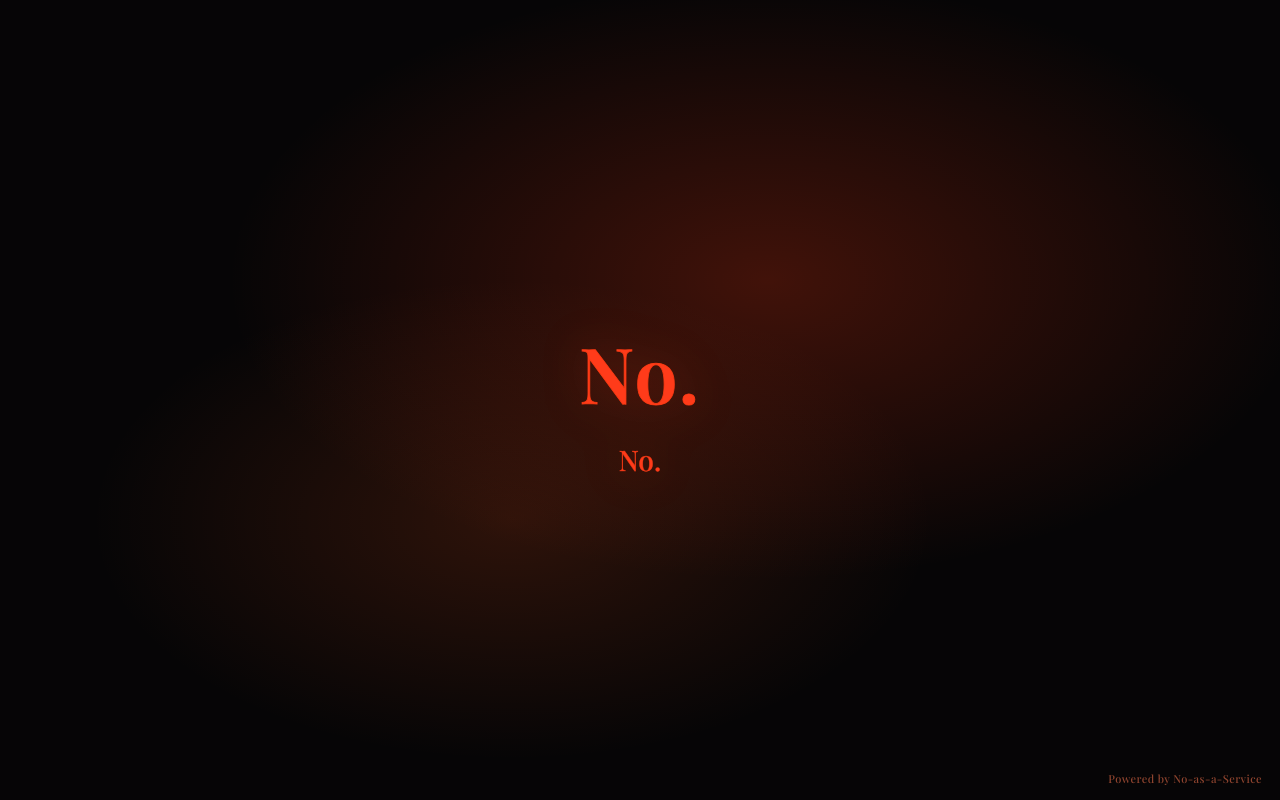
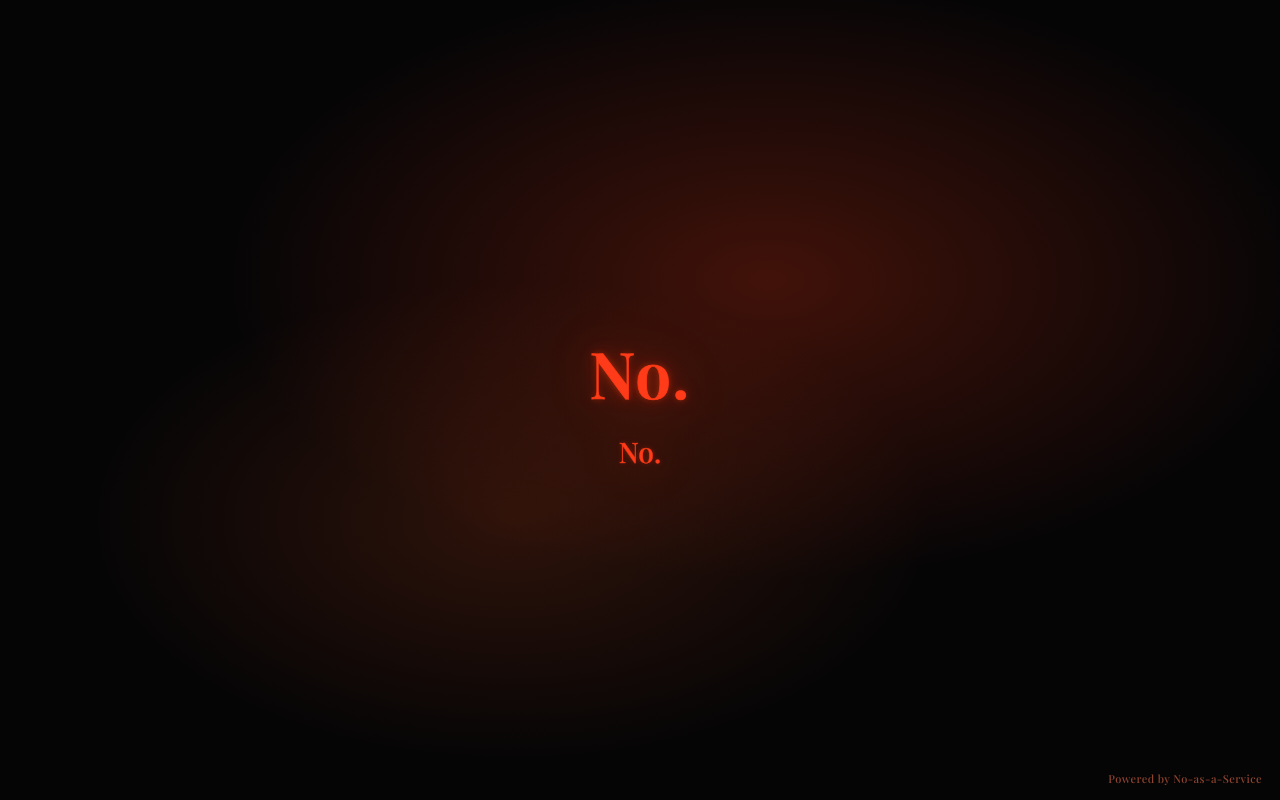
Before and after one commit to CeliDM/NO, a plain HTML site: page index.html in a window 1280 px wide. Drawn offline with nearby package versions, Linux system fonts and the light colour scheme; no server answers.

Commit message:
Update index.html

```diff
--- a/index.html
+++ b/index.html
@@ -46,7 +46,7 @@
     /* "Balloon" thickness: heavier weight + stroke + layered glow */
     h1{
       margin: 0 0 18px 0;
-      font-size: clamp(50px, 6vw, 78px);
+      font-size: clamp(45px, 5vw, 70px);
       font-weight: 600;
       letter-spacing: 0.02em;
 
@@ -54,7 +54,7 @@
       text-shadow:
         0 0 6px rgba(255,60,20,0.45),
         0 0 18px rgba(255,60,20,0.25),
-        /* 0 0 42px rgba(255,60,20,0.15)*/ ;
+        0 0 22px rgba(255,60,20,0.15) ;
     }
 
     .reason{
@@ -66,7 +66,7 @@
       -webkit-text-stroke: 0.55px var(--stroke-soft);
       text-shadow:
         0 0 4px rgba(255,60,20,0.35),
-        /* 0 0 14px rgba(255,60,20,0.20)*/;
+        0 0 10px rgba(255,60,20,0.20);
     }
 
     .meta{
```
